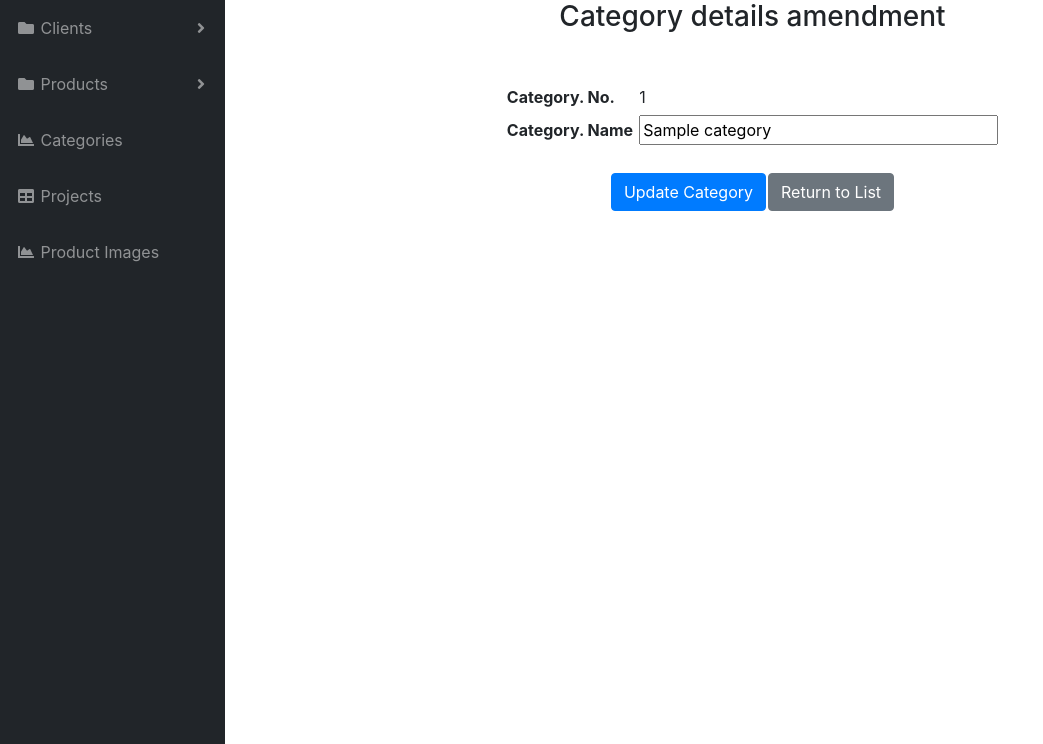
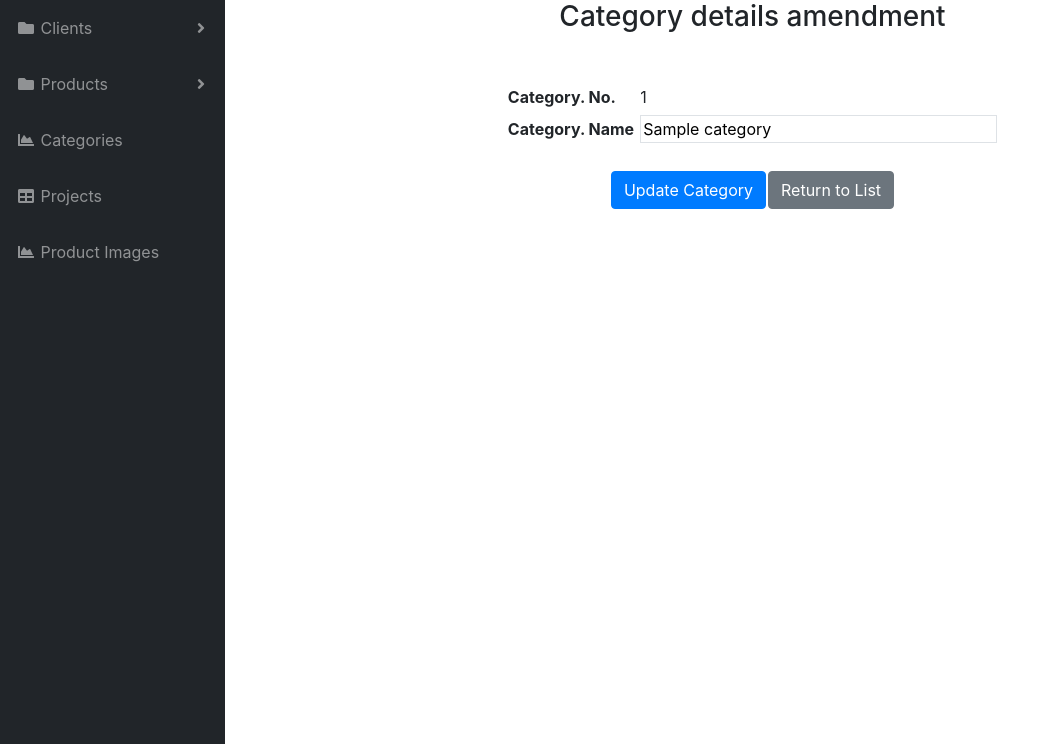
Before and after one commit to xingdongcai/webman, a PHP site: page /categories/categoryModify.php?categoryId=1&Action=Update in a window 1280 px wide. Shown: the part 56-800 px from the top of the page, without its empty margins (0-1043 px from the left). Run offline with PHP 8.4, Linux system fonts and the light colour scheme; the visitor is signed in with stand-in values (Sample User, id 1); tables that the repository leaves empty hold one stand-in row (values such as "Sample post").

Commit message:
minor update

```diff
--- a/categories/categoryModify.php
+++ b/categories/categoryModify.php
@@ -36,7 +36,7 @@ case "Update":
                 </tr>
                 <tr>
                     <td><b>Category. Name</b></td>
-                    <td><input type="text" name="cn" size="30" value="<?php echo $row->category_name; ?>"></td>
+                    <td><input class="border" type="text" name="cn" size="30" value="<?php echo $row->category_name; ?>"></td>
                 </tr>
 
             </table>
```
